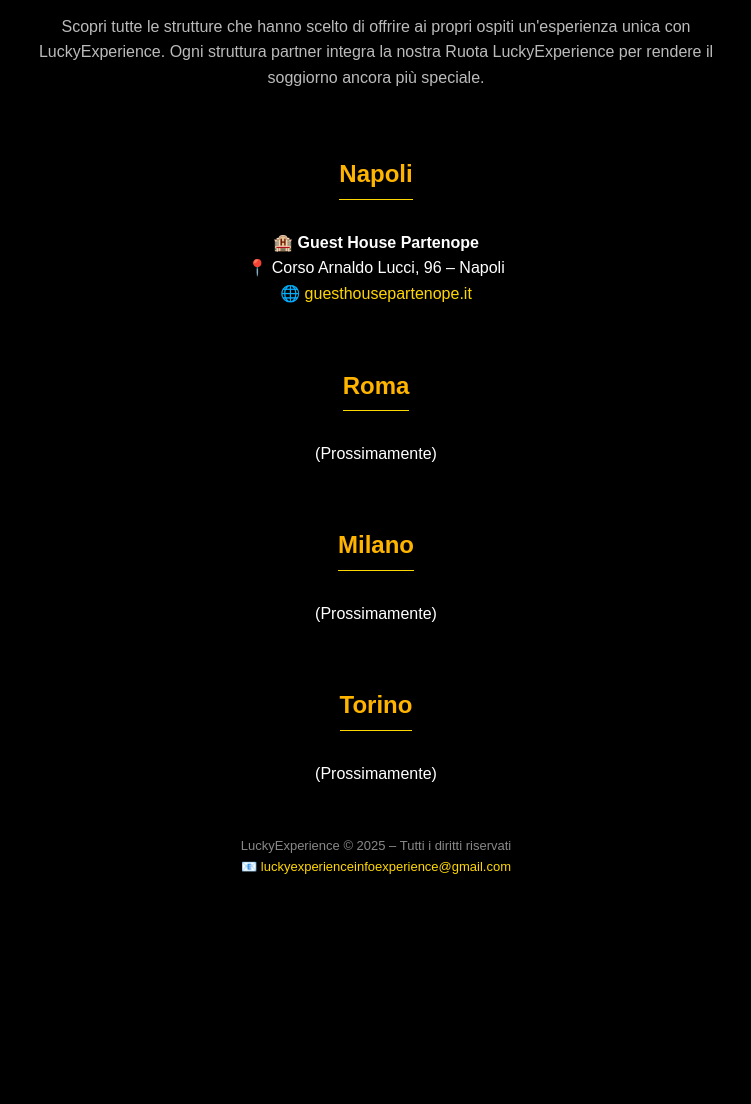
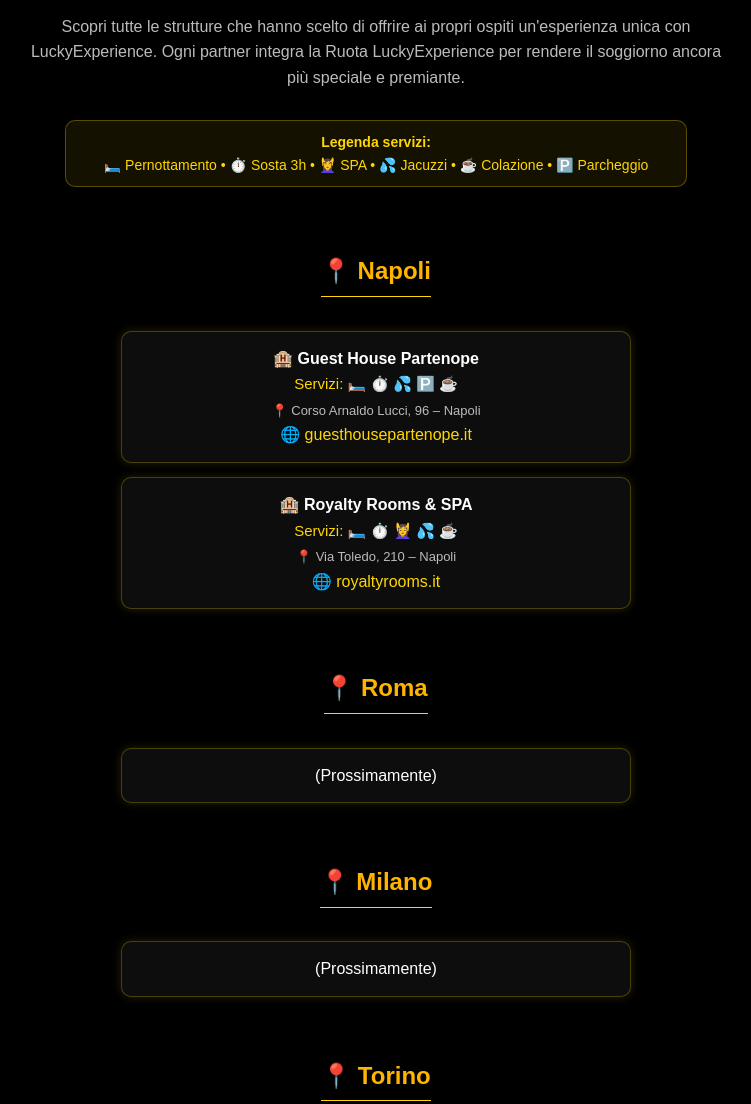
Before and after one commit to LuckyExperience00/luckyexperience-site, a plain HTML site: page partners-list.html in a window 1280 px wide. Shown: the part 240-1344 px from the top of the page, without its empty margins (264-1015 px from the left). Before the commit the page ends 1196 px from the top, so only its background shows below. Drawn offline with Linux system fonts and the light colour scheme.

Commit message:
partners-list.html

```diff
--- a/partners-list.html
+++ b/partners-list.html
@@ -36,8 +36,35 @@
     }
     .structure {
       color: #fff;
-      margin: 10px 0;
+      margin: 14px 0;
       font-size: 16px;
+      background: rgba(255,255,255,0.05);
+      border: 1px solid rgba(255,215,0,0.25);
+      border-radius: 10px;
+      padding: 14px;
+      max-width: 480px;
+      margin-left: auto;
+      margin-right: auto;
+      box-shadow: 0 0 10px rgba(255,215,0,0.15);
+    }
+    .services {
+      font-size: 15px;
+      margin-top: 4px;
+      color: #FFD700;
+    }
+    .address {
+      color: #bbb;
+      font-size: 13px;
+    }
+    .legend {
+      background: rgba(255,215,0,0.08);
+      border: 1px solid rgba(255,215,0,0.3);
+      padding: 10px;
+      border-radius: 10px;
+      max-width: 600px;
+      margin: 20px auto 30px;
+      font-size: 14px;
+      color: #FFD700;
     }
     a {
       color: #FFD700;
@@ -45,6 +72,11 @@
     }
     a:hover {
       text-decoration: underline;
+    }
+    footer {
+      margin-top: 50px;
+      font-size: 13px;
+      color: #888;
     }
   </style>
 </head>
@@ -54,39 +86,52 @@
 
   <h1>🌍 Le Strutture Partner LuckyExperience</h1>
   <p>Scopri tutte le strutture che hanno scelto di offrire ai propri ospiti un'esperienza unica con LuckyExperience.
-  Ogni struttura partner integra la nostra Ruota LuckyExperience per rendere il soggiorno ancora più speciale.</p>
+  Ogni partner integra la Ruota LuckyExperience per rendere il soggiorno ancora più speciale e premiante.</p>
+
+  <div class="legend">
+    <strong>Legenda servizi:</strong><br>
+    🛏️ Pernottamento • ⏱️ Sosta 3h • 💆‍♀️ SPA • 💦 Jacuzzi • ☕ Colazione • 🅿️ Parcheggio
+  </div>
 
   <!-- Napoli -->
   <div class="region">
-    <h2>Napoli</h2>
+    <h2>📍 Napoli</h2>
     <div class="structure">
       🏨 <strong>Guest House Partenope</strong><br>
-      📍 Corso Arnaldo Lucci, 96 – Napoli<br>
+      <span class="services">Servizi: 🛏️ ⏱️ 💦 🅿️ ☕</span><br>
+      <span class="address">📍 Corso Arnaldo Lucci, 96 – Napoli</span><br>
       🌐 <a href="https://guesthousepartenope.it" target="_blank">guesthousepartenope.it</a>
+    </div>
+
+    <div class="structure">
+      🏨 <strong>Royalty Rooms & SPA</strong><br>
+      <span class="services">Servizi: 🛏️ ⏱️ 💆‍♀️ 💦 ☕</span><br>
+      <span class="address">📍 Via Toledo, 210 – Napoli</span><br>
+      🌐 <a href="#" target="_blank">royaltyrooms.it</a>
     </div>
   </div>
 
   <!-- Roma -->
   <div class="region">
-    <h2>Roma</h2>
+    <h2>📍 Roma</h2>
     <div class="structure">(Prossimamente)</div>
   </div>
 
   <!-- Milano -->
   <div class="region">
-    <h2>Milano</h2>
+    <h2>📍 Milano</h2>
     <div class="structure">(Prossimamente)</div>
   </div>
 
   <!-- Torino -->
   <div class="region">
-    <h2>Torino</h2>
+    <h2>📍 Torino</h2>
     <div class="structure">(Prossimamente)</div>
   </div>
 
-  <p style="margin-top:50px;font-size:13px;color:#888;">
+  <footer>
     LuckyExperience © 2025 – Tutti i diritti riservati<br>
     📧 <a href="mailto:luckyexperienceinfoexperience@gmail.com">luckyexperienceinfoexperience@gmail.com</a>
-  </p>
+  </footer>
 </body>
 </html>
```
